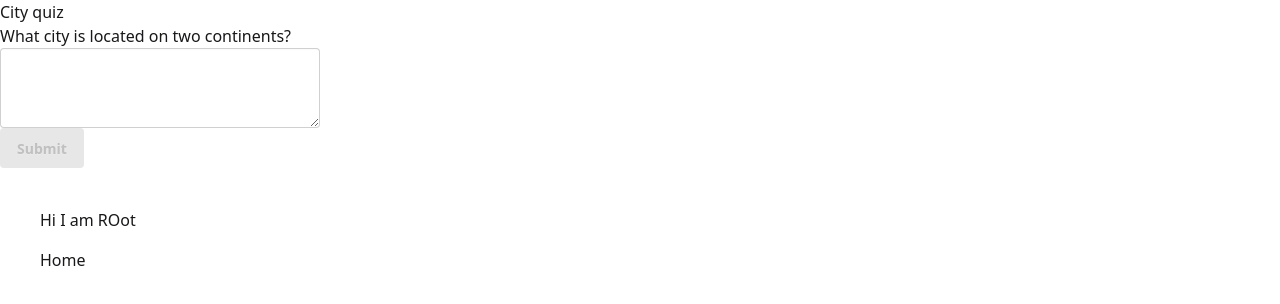
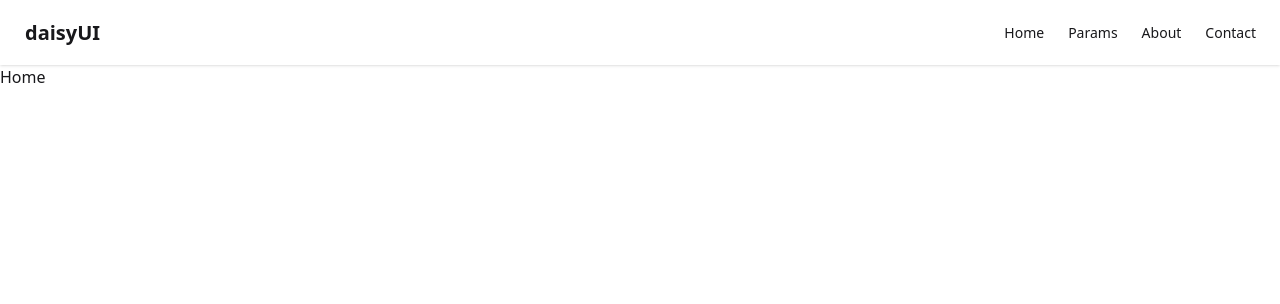
Before and after one commit to Hridoykhan4/React_Documentary_Explore, a React (Vite) app: page / in a window 1280 px wide. Shown: the top 304 px of the page. Built offline with nearby package versions, Linux system fonts and the light colour scheme.

Commit message:
params optimized

```diff
--- a/index.html
+++ b/index.html
@@ -1,4 +1,4 @@
-<!doctype html>
+<!DOCTYPE html>
 <html lang="en">
   <head>
     <meta charset="UTF-8" />
@@ -7,19 +7,19 @@
     <title>Vite + React</title>
   </head>
   <body>
-    <form id="form">
+   <!--  <form id="form">
       <h2>City quiz</h2>
-      <p>
-        What city is located on two continents?
-      </p>
+      <p>What city is located on two continents?</p>
       <textarea id="textarea" class="textarea"></textarea>
       <br />
       <button id="button" class="btn" disabled>Submit</button>
       <p id="loading" style="display: none">Loading...</p>
-      <p id="error" style="display: none; color: red;"></p>
-    </form>
+
+      <p id="success" style="display: none; color: green"></p>
+      <p id="error" style="display: none; color: red"></p>
+    </form> -->
     <div id="root"></div>
     <script type="module" src="/src/main.jsx"></script>
-    <script src="./index.js"></script>
+    <!-- <script src="./index.js"></script> -->
   </body>
 </html>
--- a/index.js
+++ b/index.js
@@ -51,7 +51,7 @@ async function handleFormSubmit(e) {
         } else {
           reject(new Error('Good guess but a wrong answer. Try again!'));
         }
-      }, 1500);
+      }, 2000);
     });
   }
 
--- /dev/null
+++ b/src/components/Navbar.jsx
@@ -0,0 +1,29 @@
+import { NavLink } from "react-router-dom";
+
+const Navbar = () => {
+    return (
+      <div className="navbar bg-base-100 shadow-sm">
+        <div className="flex-1">
+          <a className="btn btn-ghost text-xl">daisyUI</a>
+        </div>
+        <div className="flex-none">
+          <ul className="menu menu-horizontal px-1">
+            <li>
+              <NavLink to="/">Home</NavLink>
+            </li>
+            <li>
+                <NavLink to="/learnParams">Params</NavLink>
+            </li>
+            <li>
+                <NavLink to="/common/about/btn">About</NavLink>
+            </li>
+            <li>
+                <NavLink to="/common/contact">Contact</NavLink>
+            </li>
+          </ul>
+        </div>
+      </div>
+    );
+};
+
+export default Navbar;
--- /dev/null
+++ b/src/components/ParamsBonus/About.jsx
@@ -0,0 +1,9 @@
+const About = () => {
+    return (
+        <div>
+            My Name is Toyob Uddin
+        </div>
+    );
+};
+
+export default About;
--- /dev/null
+++ b/src/components/ParamsBonus/Common.jsx
@@ -0,0 +1,17 @@
+import { useParams } from "react-router-dom";
+import About from "./About";
+import Contact from "./Contact";
+
+const Common = () => {
+  const { page, showBtn: btn } = useParams();
+  return (
+    <div>
+      {page === "about" && <About></About>}
+      {page === "contact" && <Contact></Contact>}
+
+      {btn && <button className="btn">Subscribe us</button>}
+    </div>
+  );
+};
+
+export default Common;
--- /dev/null
+++ b/src/components/ParamsBonus/Contact.jsx
@@ -0,0 +1,9 @@
+const Contact = () => {
+    return (
+        <div>
+            <h2>If you want to reach me must go through my PA.</h2>
+        </div>
+    );
+};
+
+export default Contact;
--- /dev/null
+++ b/src/components/ParamsBonus/Params.jsx
@@ -0,0 +1,14 @@
+import { Outlet } from "react-router-dom";
+
+const Params = () => {
+    return (
+        <div>
+            <h2 className="text-red-600 text-center">I am Params Dad</h2>
+            <div className="py-3">
+            <Outlet></Outlet>
+            </div>
+        </div>
+    );
+};
+
+export default Params;
--- /dev/null
+++ b/src/components/ParamsBonus/PostDetails.jsx
@@ -0,0 +1,30 @@
+import { useEffect } from "react";
+import { Link, useLoaderData, useParams } from "react-router-dom";
+
+const PostDetails = () => {
+    const post = useLoaderData();
+    const {postId} = useParams()
+    const { title, body} = post || {}
+
+    useEffect(() =>{
+            fetch(`https://jsonplaceholder.typicode.com/posts/${postId}`).then(res => res.json()).then(data => console.log(data))
+    }, [postId])
+
+
+    return (
+      <div className="card w-full bg-base-100  shadow-sm">
+
+        <div className="card-body">
+          <h2 className="card-title">{title} ###{postId}</h2>
+          <p>
+            {body}
+          </p>
+          <div className="card-actions justify-end">
+            <Link to="/" className="btn btn-primary">Back Home</Link>
+          </div>
+        </div>
+      </div>
+    );
+};
+
+export default PostDetails;
--- /dev/null
+++ b/src/components/ParamsBonus/Posts.jsx
@@ -0,0 +1,36 @@
+import { Link, useLoaderData } from "react-router-dom";
+
+const Posts = () => {
+  const posts = useLoaderData();
+  /* {
+    "userId": 1,
+    "id": 1,
+    "title": "sunt aut facere repellat provident occaecati excepturi optio reprehenderit",
+    "body": "quia et suscipit\nsuscipit recusandae consequuntur expedita et cum\nreprehenderit molestiae ut ut quas totam\nnostrum rerum est autem sunt rem eveniet architecto"
+} */
+  return (
+    <div>
+      <h2 className="text-center underline">Posts: {posts?.length}</h2>
+      <div className="grid grid-cols-3 gap-4">
+        {posts.map((post) => (
+          <div key={post.id} className="card bg-base-100 shadow-sm">
+            <div className="card-body">
+              <h2 className="card-title">{post.title}</h2>
+              <p>{post.body}</p>
+              <div className="card-actions justify-end">
+                <Link
+                  to={`/learnParams/${post.id}`}
+                  className="btn btn-primary"
+                >
+                  View Post
+                </Link>
+              </div>
+            </div>
+          </div>
+        ))}
+      </div>
+    </div>
+  );
+};
+
+export default Posts;
--- a/src/layouts/Root.jsx
+++ b/src/layouts/Root.jsx
@@ -2,6 +2,7 @@ import { useEffect, useState } from "react";
 import { Outlet } from "react-router-dom";
 import FilterableProductTable from "../components/FilterableProductTable";
 import { sculptureList } from "../components/sculptureList";
+import Navbar from "../components/Navbar";
 
 const Root = () => {
   const PRODUCTS = [
@@ -14,12 +15,10 @@ const Root = () => {
   ];
 
   return (
-    <div className="p-10 space-y-4">
-      <h2>Hi I am ROot</h2>
+    <div className="">
+        <Navbar></Navbar>
       <Outlet></Outlet>
       {/* <FilterableProductTable products={PRODUCTS}></FilterableProductTable> */}
-
-
     </div>
   );
 };
--- a/src/main.jsx
+++ b/src/main.jsx
@@ -6,7 +6,6 @@ import router from "./routers/router";
 
 createRoot(document.getElementById("root")).render(
   <StrictMode>
-
     <RouterProvider router={router}></RouterProvider>
   </StrictMode>
 );
--- a/src/routers/router.jsx
+++ b/src/routers/router.jsx
@@ -1,5 +1,9 @@
 import { createBrowserRouter } from "react-router-dom";
 import Root from "../layouts/Root";
+import Params from "../components/ParamsBonus/Params";
+import Posts from "../components/ParamsBonus/Posts";
+import PostDetails from "../components/ParamsBonus/PostDetails";
+import Common from "../components/ParamsBonus/Common";
 
 const router = createBrowserRouter([
   {
@@ -12,8 +16,25 @@ const router = createBrowserRouter([
         element: <div>Home</div>,
       },
       {
-        path: "/about",
-        element: <div>about</div>,
+        path: '/common/:page/:showBtn?',
+        element: <Common></Common>
+      },
+      {
+        path: "learnParams",
+        element: <Params></Params>,
+        children: [
+          {
+            index: true,
+            element: <Posts></Posts>,
+            loader: () => fetch(`https://jsonplaceholder.typicode.com/posts`),
+          },
+          {
+            path: ":postId",
+            element: <PostDetails></PostDetails>,
+            loader: ({ params }) =>
+              fetch(`https://jsonplaceholder.typicode.com/posts/${params.postId}`),
+          },
+        ],
       },
     ],
   },
```
Also changed, not shown: 1 other file (tests, documents, lock files or other folders).
